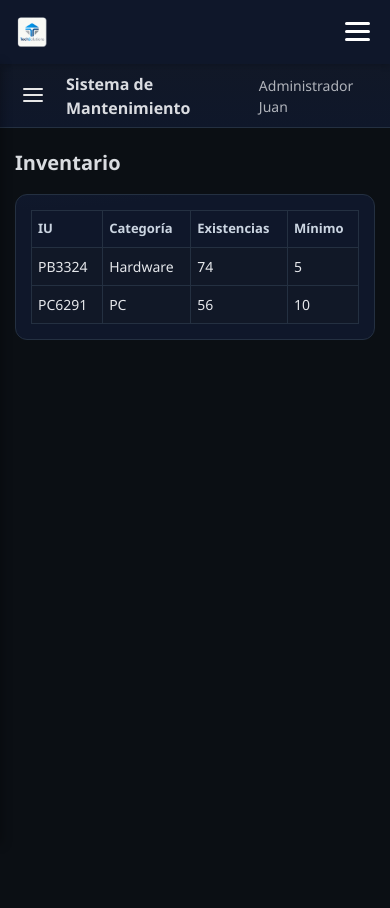
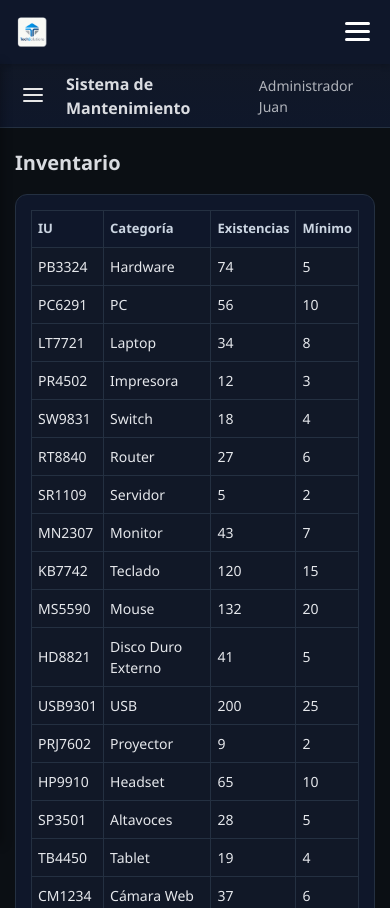
Before and after one commit to David-Darkness/Gestion-Mantenimiento-Fronted, a React (Vite) app: page /admin/inventario in a window 390 px wide. Built offline with nearby package versions, Linux system fonts and the light colour scheme.

Commit message:
Se arregló el tema del scroll a solo el del contenido de la página, el sidevar del admin queda normal y fijo

```diff
--- a/src/pages/admin/Inventory.jsx
+++ b/src/pages/admin/Inventory.jsx
@@ -25,6 +25,114 @@ export default function Inventory() {
               <td>56</td>
               <td>10</td>
             </tr>
+            <tr>
+              <td>LT7721</td>
+              <td>Laptop</td>
+              <td>34</td>
+              <td>8</td>
+            </tr>
+            <tr>
+              <td>PR4502</td>
+              <td>Impresora</td>
+              <td>12</td>
+              <td>3</td>
+            </tr>
+            <tr>
+              <td>SW9831</td>
+              <td>Switch</td>
+              <td>18</td>
+              <td>4</td>
+            </tr>
+            <tr>
+              <td>RT8840</td>
+              <td>Router</td>
+              <td>27</td>
+              <td>6</td>
+            </tr>
+            <tr>
+              <td>SR1109</td>
+              <td>Servidor</td>
+              <td>5</td>
+              <td>2</td>
+            </tr>
+            <tr>
+              <td>MN2307</td>
+              <td>Monitor</td>
+              <td>43</td>
+              <td>7</td>
+            </tr>
+            <tr>
+              <td>KB7742</td>
+              <td>Teclado</td>
+              <td>120</td>
+              <td>15</td>
+            </tr>
+            <tr>
+              <td>MS5590</td>
+              <td>Mouse</td>
+              <td>132</td>
+              <td>20</td>
+            </tr>
+            <tr>
+              <td>HD8821</td>
+              <td>Disco Duro Externo</td>
+              <td>41</td>
+              <td>5</td>
+            </tr>
+            <tr>
+              <td>USB9301</td>
+              <td>USB</td>
+              <td>200</td>
+              <td>25</td>
+            </tr>
+            <tr>
+              <td>PRJ7602</td>
+              <td>Proyector</td>
+              <td>9</td>
+              <td>2</td>
+            </tr>
+            <tr>
+              <td>HP9910</td>
+              <td>Headset</td>
+              <td>65</td>
+              <td>10</td>
+            </tr>
+            <tr>
+              <td>SP3501</td>
+              <td>Altavoces</td>
+              <td>28</td>
+              <td>5</td>
+            </tr>
+            <tr>
+              <td>TB4450</td>
+              <td>Tablet</td>
+              <td>19</td>
+              <td>4</td>
+            </tr>
+            <tr>
+              <td>CM1234</td>
+              <td>Cámara Web</td>
+              <td>37</td>
+              <td>6</td>
+            </tr>
+            <tr>
+              <td>AP5009</td>
+              <td>Access Point</td>
+              <td>15</td>
+              <td>3</td>
+            </tr>
+            <tr>
+              <td>SC7101</td>
+              <td>Silla Ergonómica</td>
+              <td>25</td>
+              <td>5</td>
+            </tr>
+            <tr>
+              <td>UP9002</td>
+              <td>UPS</td>
+              <td>11</td>
+              <td>2</td>
+            </tr>
           </tbody>
         </table>
       </section>
--- a/src/styles/admin.css
+++ b/src/styles/admin.css
@@ -2,6 +2,7 @@
 
 .admin {
   min-height: 100vh;
+  height: 100vh;
   background: var(--color-bg);
   color: var(--color-text);
   display: grid;
@@ -10,6 +11,7 @@
   grid-template-areas:
     "sidebar topbar"
     "sidebar content";
+  overflow: hidden; /* evita scroll del body/página */
 }
 
 .admin-topbar {
@@ -102,7 +104,10 @@
   border-right: 1px solid var(--color-border);
   padding: 16px 10px;
   transition: transform 0.3s ease;
-  position: relative;
+  position: sticky; /* fijo en escritorio */
+  top: 64px;
+  height: calc(100vh - 64px);
+  overflow: hidden; /* no scroll en sidebar */
 }
 
 .sidebar-close {
@@ -146,6 +151,8 @@
   grid-area: content;
   padding: 22px 26px;
   transition: margin-left 0.3s ease;
+  height: calc(100vh - 64px);
+  overflow: auto; /* solo el contenido scrollea */
 }
 
 .welcome { font-size: 34px; font-weight: 700; margin-bottom: 8px; }
@@ -188,6 +195,7 @@
     z-index: 999;
     transform: translateX(-100%);
     box-shadow: 2px 0 10px rgba(0, 0, 0, 0.3);
+    overflow: auto; /* permite scroll del menú si es muy largo en móviles */
   }
 
   .admin-sidebar.active {
```
